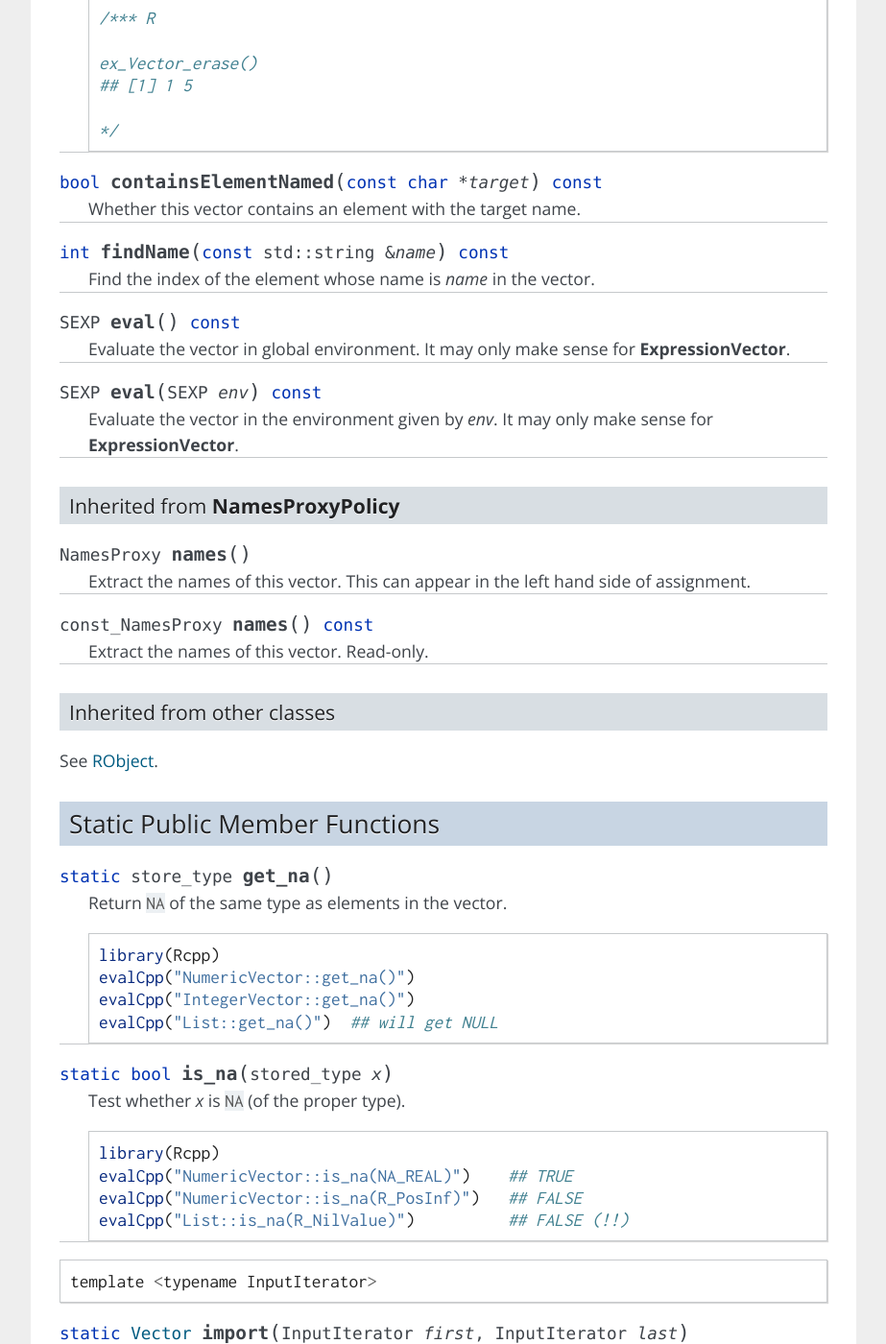
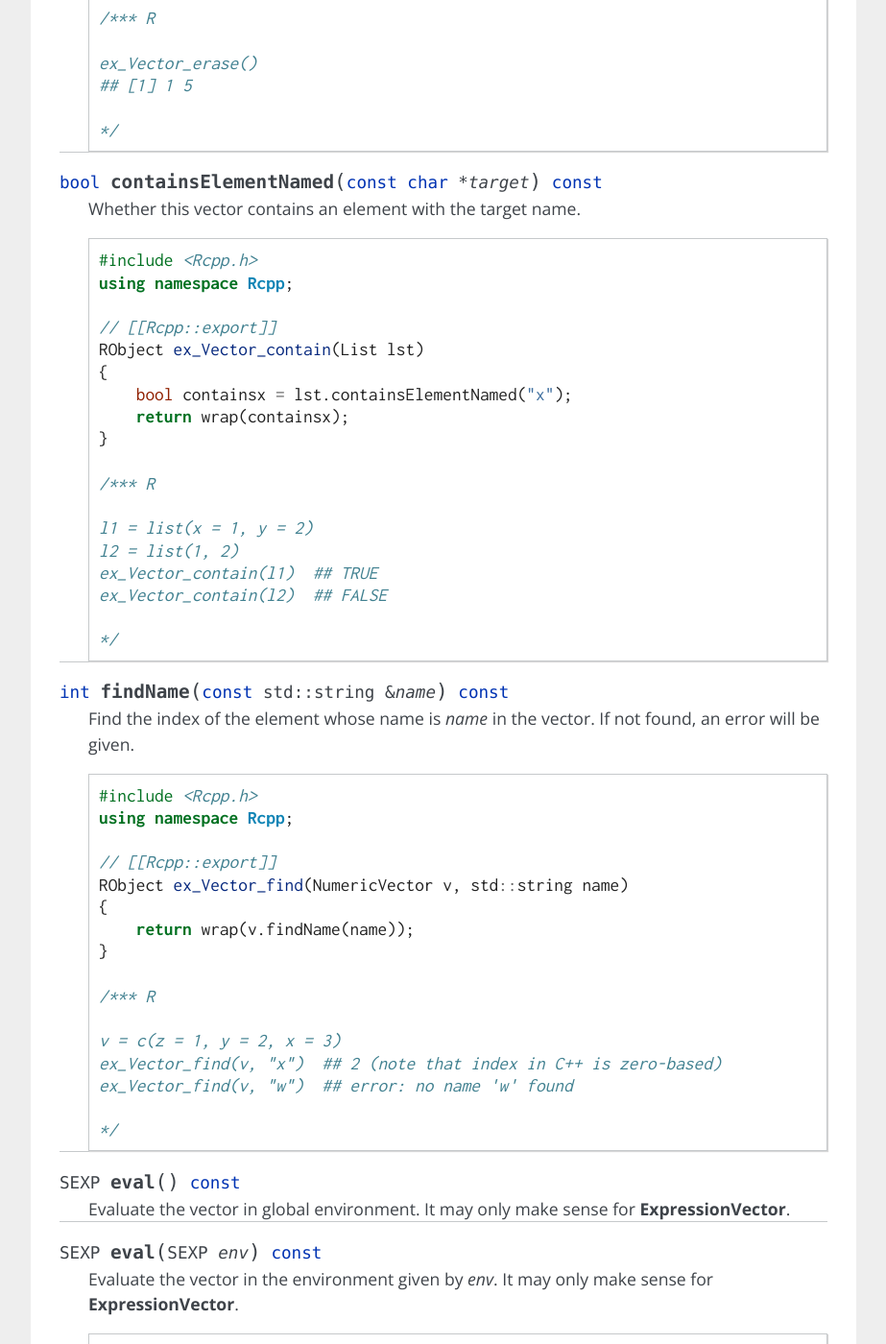
Before and after one commit to yixuan/rcpp-note, a Sphinx documentation site: the page built from source/api/Vector_funs.rst, in a window 1280 px wide and 1400 px high, scrolled down 10675 px. Shown: the whole window at 96% size, without its empty margins (198-1121 px from the left). Built offline with Sphinx 7.4.7, drawn with Linux system fonts in a browser that asks for light colours; some of the changed text lies outside the part shown.

Commit message:
finish examples of Vector

```diff
--- a/source/api/Vector_funs.rst
+++ b/source/api/Vector_funs.rst
@@ -414,31 +414,31 @@
 
    Add a new element *object* with name *name* to the front of this vector.
 
-An example for the four functions above:
+   An example for the four functions above:
 
-.. code-block:: cpp
+   .. code-block:: cpp
 
-   #include <Rcpp.h>
-   using namespace Rcpp;
+      #include <Rcpp.h>
+      using namespace Rcpp;
 
-   // [[Rcpp::export]]
-   RObject ex_Vector_elements(NumericVector x)
-   {
-       x.push_back(1);
-       x.push_back(10, "ten");
-       x.push_front(2);
-       x.push_front(9, "nine");
-       return x; // c(nine = 9, 2, 1, ten = 10)
-   }
+      // [[Rcpp::export]]
+      RObject ex_Vector_elements(NumericVector x)
+      {
+          x.push_back(1);
+          x.push_back(10, "ten");
+          x.push_front(2);
+          x.push_front(9, "nine");
+          return x; // c(nine = 9, 2, 1, ten = 10)
+      }
 
-   /*** R
+      /*** R
 
-   v = c(1, 2, 3)
-   ex_Vector_elements(v)
-   ## nine                           ten
-   ##    9    2    1    2    3    1   10
+      v = c(1, 2, 3)
+      ex_Vector_elements(v)
+      ## nine                           ten
+      ##    9    2    1    2    3    1   10
 
-   */
+      */
 
 ::
 
@@ -534,9 +534,50 @@
 
    Whether this vector contains an element with the target name.
 
+   .. code-block:: cpp
+
+      #include <Rcpp.h>
+      using namespace Rcpp;
+
+      // [[Rcpp::export]]
+      RObject ex_Vector_contain(List lst)
+      {
+          bool containsx = lst.containsElementNamed("x");
+          return wrap(containsx);
+      }
+
+      /*** R
+
+      l1 = list(x = 1, y = 2)
+      l2 = list(1, 2)
+      ex_Vector_contain(l1)  ## TRUE
+      ex_Vector_contain(l2)  ## FALSE
+
+      */
+
 .. cpp:function:: int findName(const std::string& name) const
 
-   Find the index of the element whose name is *name* in the vector.
+   Find the index of the element whose name is *name* in the vector. If not
+   found, an error will be given.
+
+   .. code-block:: cpp
+
+      #include <Rcpp.h>
+      using namespace Rcpp;
+
+      // [[Rcpp::export]]
+      RObject ex_Vector_find(NumericVector v, std::string name)
+      {
+          return wrap(v.findName(name));
+      }
+
+      /*** R
+
+      v = c(z = 1, y = 2, x = 3)
+      ex_Vector_find(v, "x")  ## 2 (note that index in C++ is zero-based)
+      ex_Vector_find(v, "w")  ## error: no name 'w' found
+
+      */
 
 .. cpp:function:: SEXP eval() const
 
@@ -545,6 +586,39 @@
 .. cpp:function:: SEXP eval(SEXP env) const
 
    Evaluate the vector in the environment given by *env*. It may only make sense for **ExpressionVector**.
+
+   .. code-block:: cpp
+
+      #include <Rcpp.h>
+      using namespace Rcpp;
+
+      // [[Rcpp::export]]
+      RObject ex1_Vector_eval(ExpressionVector expr)
+      {
+          expr.eval();
+          return R_NilValue;
+      }
+
+      // [[Rcpp::export]]
+      RObject ex2_Vector_eval(ExpressionVector expr, SEXP env)
+      {
+          expr.eval(env);
+          return R_NilValue;
+      }
+
+      /*** R
+
+      expr = expression(x <- 1, y <- x + 1)
+      ex1_Vector_eval(expr)
+      ls()
+      ## [1] "ex1_Vector_eval" "ex2_Vector_eval" "expr"            "x"
+      ## [5] "y"
+      env = new.env()
+      ex2_Vector_eval(expr, env)
+      ls(envir = env)
+      ## [1] "x" "y"
+
+      */
 
 Inherited from **NamesProxyPolicy**
 ~~~~~~~~~~~~~~~~~~~~~~~~~~~~~~~~~~~~
@@ -557,6 +631,36 @@
 .. cpp:function:: const_NamesProxy names() const
 
    Extract the names of this vector. Read-only.
+
+   .. code-block:: cpp
+
+      #include <Rcpp.h>
+      using namespace Rcpp;
+
+      // [[Rcpp::export]]
+      RObject ex_Vector_getname(NumericVector v)
+      {
+          return v.names();
+      }
+
+      // [[Rcpp::export]]
+      RObject ex_Vector_setname(NumericVector v, CharacterVector name)
+      {
+          NumericVector v2 = clone(v);
+          v2.names() = name;
+          return v2;
+      }
+
+      /*** R
+
+      x = c(a = 1, b = 2, 3)
+      ex_Vector_getname(x)
+      ## [1] "a" "b" ""
+      ex_Vector_setname(x, c("x", "y"))
+      ##    x    y <NA>
+      ##    1    2    3
+
+      */
 
 Inherited from other classes
 ~~~~~~~~~~~~~~~~~~~~~~~~~~~~~~~~~~~
@@ -641,7 +745,7 @@
    .. code-block:: r
 
       library(Rcpp)
-      evalCpp("IntegerVector::create(1.2)")  ## with type conversion
+      evalCpp("IntegerVector::create(1.2)")  ## 1, with type conversion
 
 ``template <typename T1, typename T2>``
 
@@ -653,6 +757,7 @@
 
       library(Rcpp)
       evalCpp('CharacterVector::create("hello", "universe")')
+      ## [1] "hello"    "universe"
 
 ``template <...>``
 
@@ -664,3 +769,11 @@
 
       library(Rcpp)
       evalCpp('List::create(1.2, NumericVector::create(1.0, 2.0, 2.1), "key")')
+      ## [[1]]
+      ## [1] 1.2
+      ##
+      ## [[2]]
+      ## [1] 1.0 2.0 2.1
+      ##
+      ## [[3]]
+      ## [1] "key"
```
